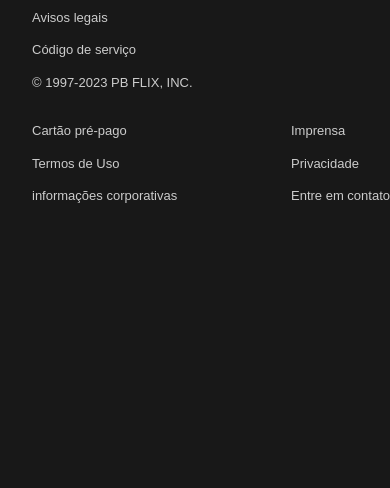
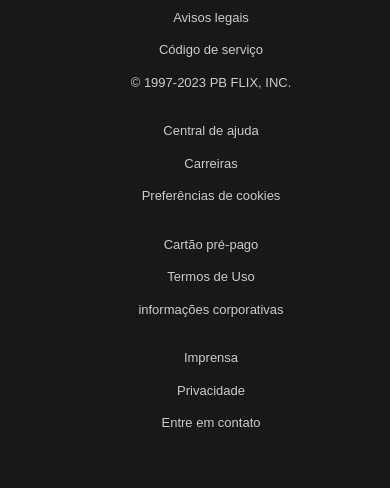
Before and after one commit to juan-mendes-DEV/PB-FLIX, a plain HTML site: page index.html in a window 390 px wide. Shown: the part 1495-1983 px from the top of the page. Before the commit the page ends 1756 px from the top, so only its background shows below. Drawn offline with nearby package versions, Linux system fonts and the light colour scheme.

Commit message:
arrumando footer

```diff
--- a/style.css
+++ b/style.css
@@ -238,22 +238,6 @@ footer .foter{
     color: red;
     font-weight: bold;
 }
-
-/* Estilos para computadores */
-@media only screen and (min-width: 1024px) {
-    /* Adicione seus estilos aqui */
-
-
-  }
-
-  /* Estilos para tablets */
-  @media only screen and (min-width: 568px) and (max-width: 1023px) {
-    /* Adicione seus estilos aqui */
-  }
-
-
-
-
   /* Estilos para celulares */
   @media only screen and (max-width: 770px) {
     /* Adicione seus estilos aqui */
@@ -322,11 +306,9 @@ footer .foter{
     footer .foter{
 
         display: grid;
-        grid-template-columns: repeat(2, 1fr);
-        display: flex;
-        justify-content: space-between;
-        flex-wrap: wrap;
-      }
+        grid-template-columns: repeat(1, 1fr);
+        text-align: center;
+    }
       .title{
         font-size: 1.1em;
         color: white;
```
